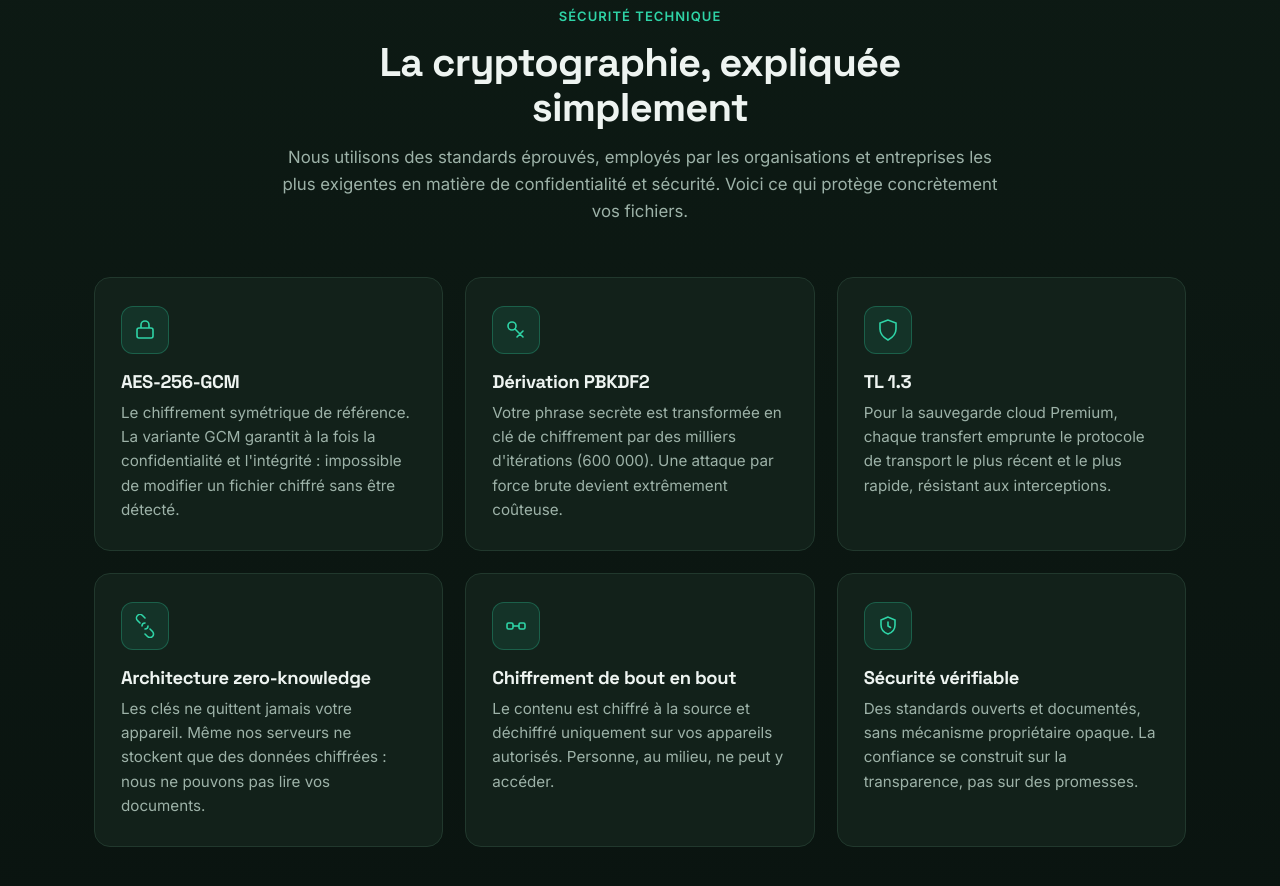
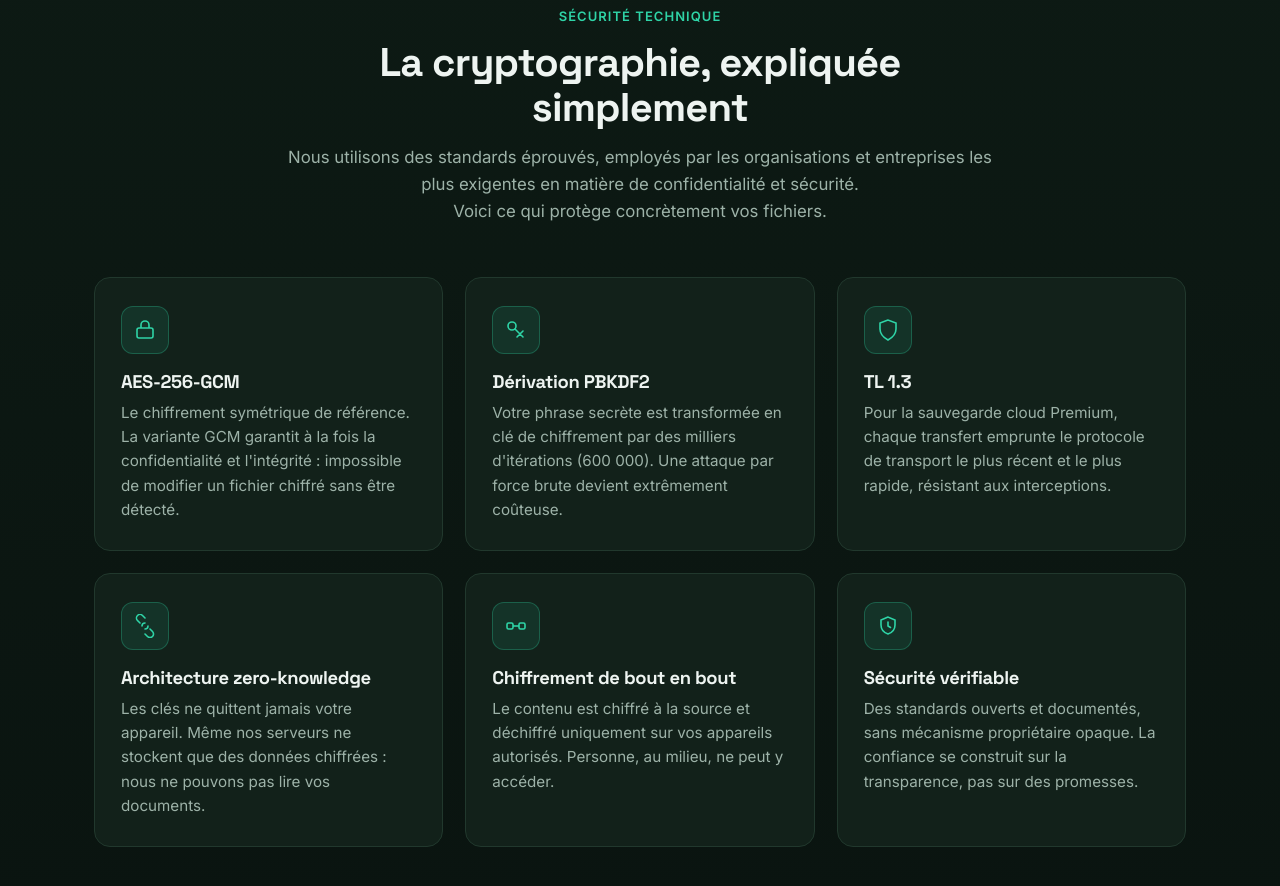
Before and after one commit to webophil/knoxia-landing, a plain HTML site: page index.html in a window 1280 px wide. Shown: the part 3493-4379 px from the top of the page. Drawn offline with Linux system fonts and the light colour scheme.

Commit message:
Refactor section lead paragraph in index.html
Split the section lead paragraph into two separate paragraphs for clarity.

```diff
--- a/index.html
+++ b/index.html
@@ -260,7 +260,7 @@
         <div class="section-head reveal">
           <span class="kicker">Sécurité technique</span>
           <h2>La cryptographie, expliquée simplement</h2>
-          <p class="section-lead">Nous utilisons des standards éprouvés, employés par les organisations et entreprises les plus exigentes en matière de confidentialité et sécurité. Voici ce qui protège concrètement vos fichiers.</p>
+          <p class="section-lead">Nous utilisons des standards éprouvés, employés par les organisations et entreprises les plus exigentes en matière de confidentialité et sécurité.</p><p class="section-lead">Voici ce qui protège concrètement vos fichiers.</p>
         </div>
 
         <div class="sec-grid">
```
